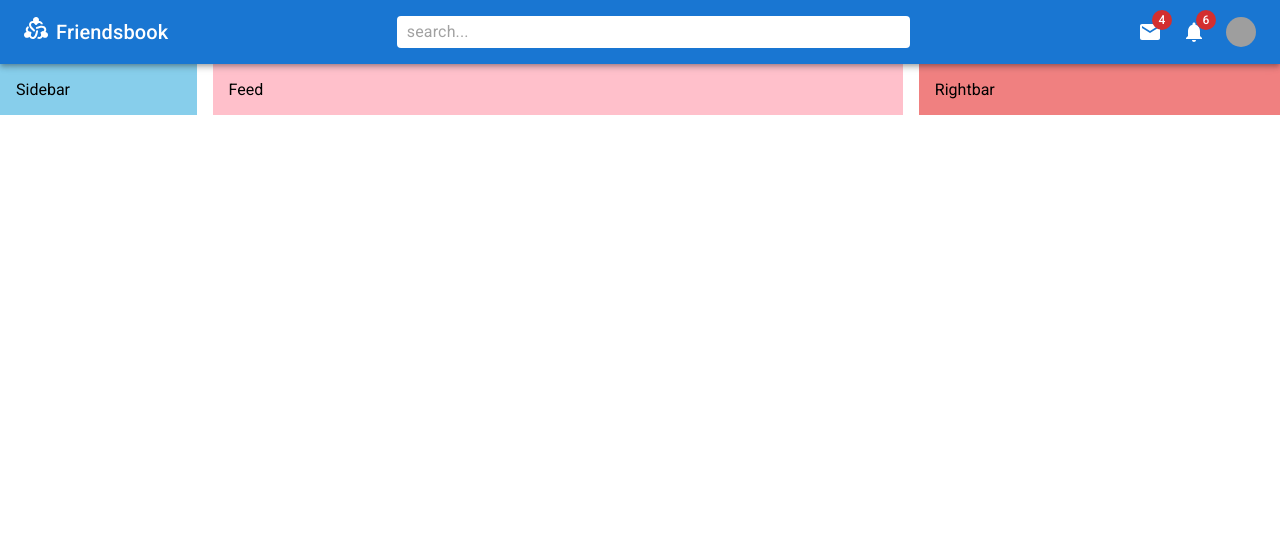
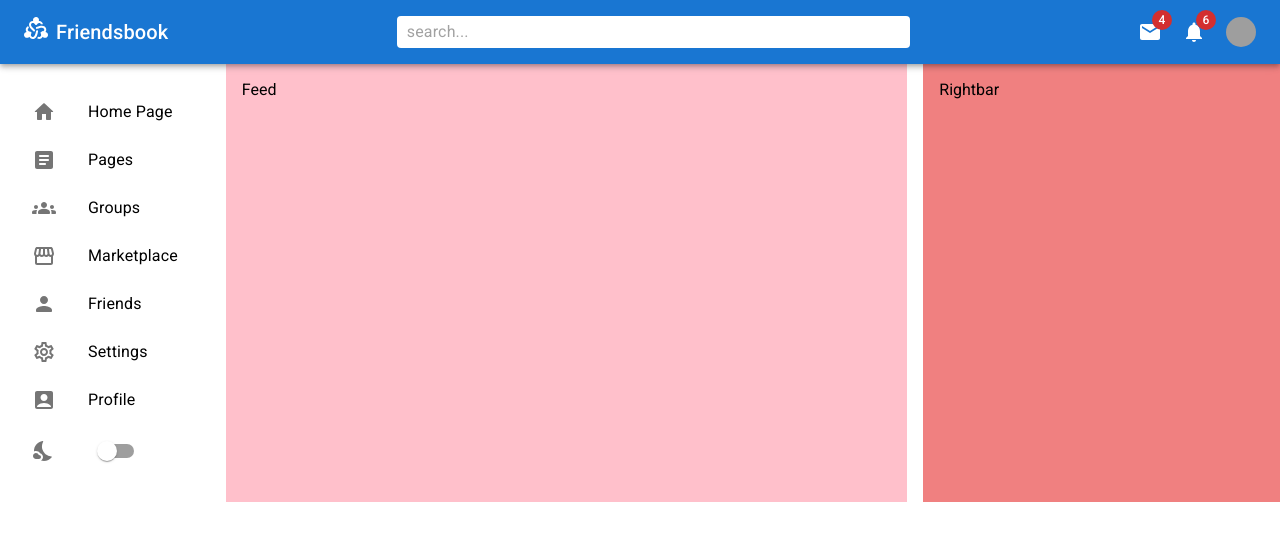
Before and after one commit to DsamarakooN/social-media-app-mui, a React (Create React App) app: page / in a window 1280 px wide. Shown: the top 540 px of the page. Built offline with nearby package versions, Linux system fonts and the light colour scheme; grey boxes are pictures that could not be loaded.

Commit message:
Sidebar completed

```diff
--- a/src/components/Sidebar.jsx
+++ b/src/components/Sidebar.jsx
@@ -1,15 +1,104 @@
-import { Box } from "@mui/material";
+import { AccountBoxRounded, ArticleRounded, GroupsRounded, HomeRounded, NightsStayRounded, PersonRounded, SettingsOutlined, StorefrontOutlined } from "@mui/icons-material";
+import { Box, List, ListItem, ListItemButton, ListItemIcon, ListItemText, Switch } from "@mui/material";
 import React from "react";
 
 const Sidebar = () => {
     return (
         <Box
-        bgcolor="skyblue"
-        flex={1}
-        p={2}
-        sx={{ display: {xs: "none", sm: "block"}}}
+            flex={1}
+            p={2}
+            sx={{ display: { xs: "none", sm: "block" } }}
         >
-            Sidebar
+            <List>
+                <ListItem disablePadding>
+                    <ListItemButton LinkComponent="a" href="#home">
+                        <ListItemIcon>
+
+                            <HomeRounded/>
+
+                        </ListItemIcon>
+                        <ListItemText primary="Home Page" />
+                    </ListItemButton>
+                </ListItem>
+
+                <ListItem disablePadding>
+                    <ListItemButton LinkComponent="a" href="#Pages">
+                        <ListItemIcon>
+
+                            <ArticleRounded/>
+
+                        </ListItemIcon>
+                        <ListItemText primary="Pages" />
+                    </ListItemButton>
+                </ListItem>
+
+                <ListItem disablePadding>
+                    <ListItemButton LinkComponent="a" href="#groups">
+                        <ListItemIcon>
+
+                            <GroupsRounded/>
+
+                        </ListItemIcon>
+                        <ListItemText primary="Groups" />
+                    </ListItemButton>
+                </ListItem>
+
+                <ListItem disablePadding>
+                    <ListItemButton LinkComponent="a" href="#marketplace">
+                        <ListItemIcon>
+
+                            <StorefrontOutlined/>
+
+                        </ListItemIcon>
+                        <ListItemText primary="Marketplace" />
+                    </ListItemButton>
+                </ListItem>
+
+                <ListItem disablePadding>
+                    <ListItemButton LinkComponent="a" href="#friends">
+                        <ListItemIcon>
+
+                            <PersonRounded/>
+
+                        </ListItemIcon>
+                        <ListItemText primary="Friends" />
+                    </ListItemButton>
+                </ListItem>
+
+                <ListItem disablePadding>
+                    <ListItemButton LinkComponent="a" href="#settings">
+                        <ListItemIcon>
+
+                            <SettingsOutlined/>
+
+                        </ListItemIcon>
+                        <ListItemText primary="Settings" />
+                    </ListItemButton>
+                </ListItem>
+
+                <ListItem disablePadding>
+                    <ListItemButton LinkComponent="a" href="#profile">
+                        <ListItemIcon>
+
+                            <AccountBoxRounded/>
+
+                        </ListItemIcon>
+                        <ListItemText primary="Profile" />
+                    </ListItemButton>
+                </ListItem>
+
+                <ListItem disablePadding>
+                    <ListItemButton LinkComponent="a" href="#profile">
+                        <ListItemIcon>
+
+                            <NightsStayRounded/>
+
+                        </ListItemIcon>
+                        <Switch/>
+                    </ListItemButton>
+                </ListItem>
+            </List>
+
         </Box>
     )
 }
```
